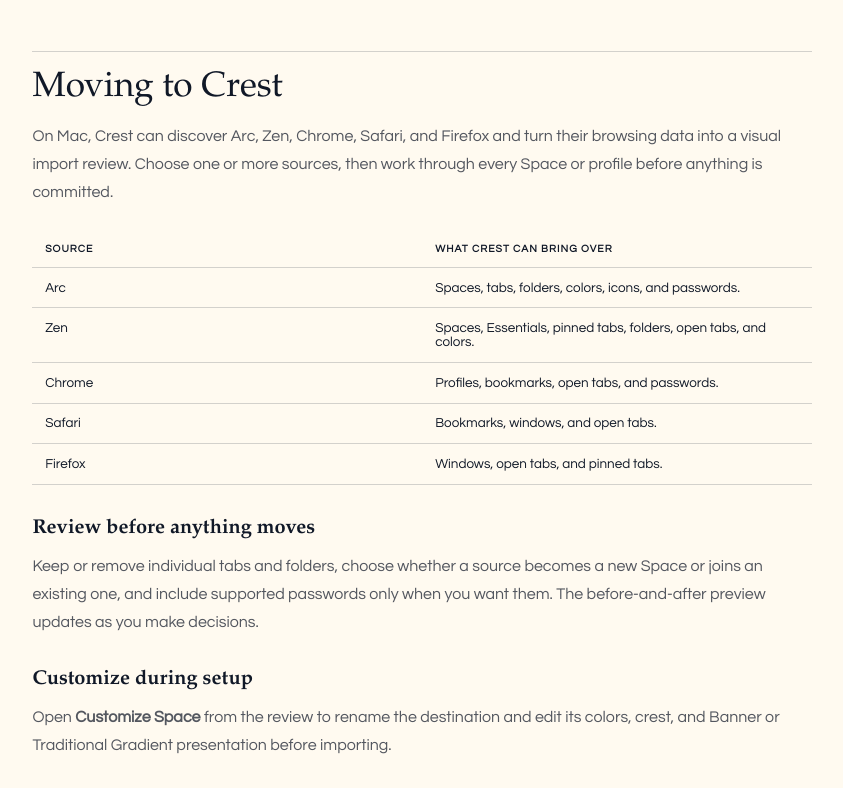
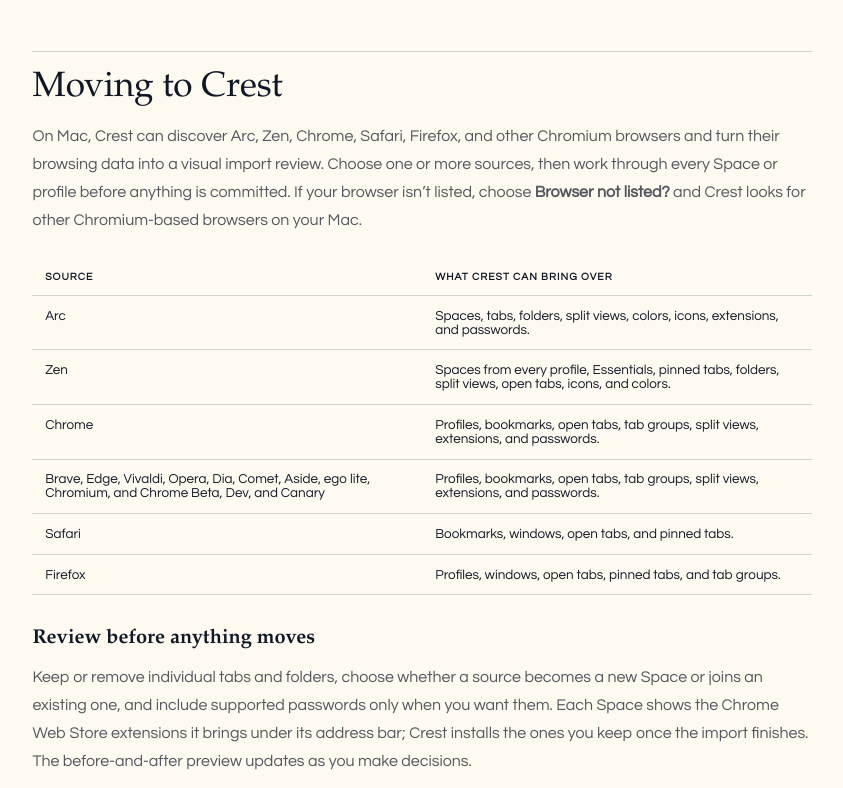
Before and after one commit to crest-browser/crestbrowser.com, a plain HTML site: page site/docs/index.html in a window 1280 px wide. Shown: the part 3200-3988 px from the top of the page, without its empty margins (344-1187 px from the left). Drawn offline with Linux system fonts and the light colour scheme.

Commit message:
docs: list every browser Crest imports from
The Help Center and the field guide named only Arc, Zen, Chrome, Safari and Firefox. They now list the Chromium browsers added in 0.7.13, what each import brings (split views, tab groups, extensions), and Browser not listed?. The published guides are regenerated.

```diff
--- a/site/docs/index.html
+++ b/site/docs/index.html
@@ -144,19 +144,20 @@
       <p><a href="../guides/link-routing/">Build and test a Link Routing rule.</a></p>
 
       <h2 id="migration">Moving to Crest</h2>
-      <p>On Mac, Crest can discover Arc, Zen, Chrome, Safari, and Firefox and turn their browsing data into a visual import review. Choose one or more sources, then work through every Space or profile before anything is committed.</p>
+      <p>On Mac, Crest can discover Arc, Zen, Chrome, Safari, Firefox, and other Chromium browsers and turn their browsing data into a visual import review. Choose one or more sources, then work through every Space or profile before anything is committed. If your browser isn&rsquo;t listed, choose <strong>Browser not listed?</strong> and Crest looks for other Chromium-based browsers on your Mac.</p>
       <table class="docs-table">
         <thead><tr><th>Source</th><th>What Crest can bring over</th></tr></thead>
         <tbody>
-          <tr><td>Arc</td><td>Spaces, tabs, folders, colors, icons, and passwords.</td></tr>
-          <tr><td>Zen</td><td>Spaces, Essentials, pinned tabs, folders, open tabs, and colors.</td></tr>
-          <tr><td>Chrome</td><td>Profiles, bookmarks, open tabs, and passwords.</td></tr>
-          <tr><td>Safari</td><td>Bookmarks, windows, and open tabs.</td></tr>
-          <tr><td>Firefox</td><td>Windows, open tabs, and pinned tabs.</td></tr>
+          <tr><td>Arc</td><td>Spaces, tabs, folders, split views, colors, icons, extensions, and passwords.</td></tr>
+          <tr><td>Zen</td><td>Spaces from every profile, Essentials, pinned tabs, folders, split views, open tabs, icons, and colors.</td></tr>
+          <tr><td>Chrome</td><td>Profiles, bookmarks, open tabs, tab groups, split views, extensions, and passwords.</td></tr>
+          <tr><td>Brave, Edge, Vivaldi, Opera, Dia, Comet, Aside, ego lite, Chromium, and Chrome Beta, Dev, and Canary</td><td>Profiles, bookmarks, open tabs, tab groups, split views, extensions, and passwords.</td></tr>
+          <tr><td>Safari</td><td>Bookmarks, windows, open tabs, and pinned tabs.</td></tr>
+          <tr><td>Firefox</td><td>Profiles, windows, open tabs, pinned tabs, and tab groups.</td></tr>
         </tbody>
       </table>
       <h3>Review before anything moves</h3>
-      <p>Keep or remove individual tabs and folders, choose whether a source becomes a new Space or joins an existing one, and include supported passwords only when you want them. The before-and-after preview updates as you make decisions.</p>
+      <p>Keep or remove individual tabs and folders, choose whether a source becomes a new Space or joins an existing one, and include supported passwords only when you want them. Each Space shows the Chrome Web Store extensions it brings under its address bar; Crest installs the ones you keep once the import finishes. The before-and-after preview updates as you make decisions.</p>
       <h3>Customize during setup</h3>
       <p>Open <strong>Customize Space</strong> from the review to rename the destination and edit its colors, crest, and Banner or Traditional Gradient presentation before importing.</p>
       <div class="docs-callout"><strong>Mac first, then everywhere:</strong> direct browser migration happens in Crest for Mac. Once imported, your Spaces and tabs can sync to iPad and iPhone with iCloud.</div>
```
